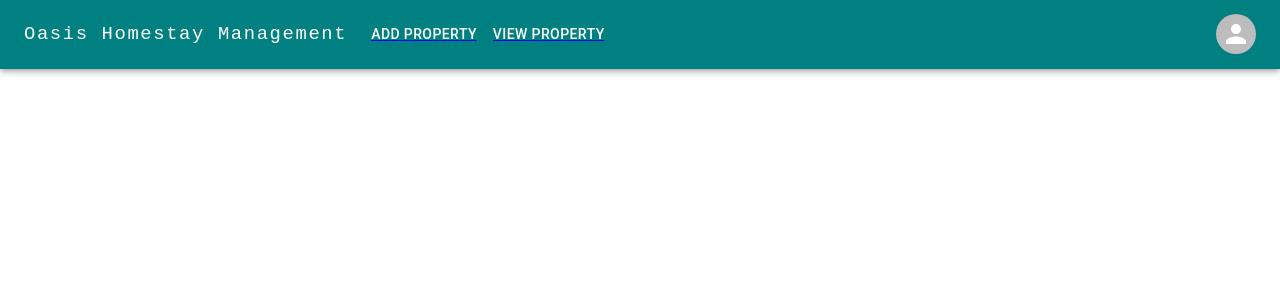
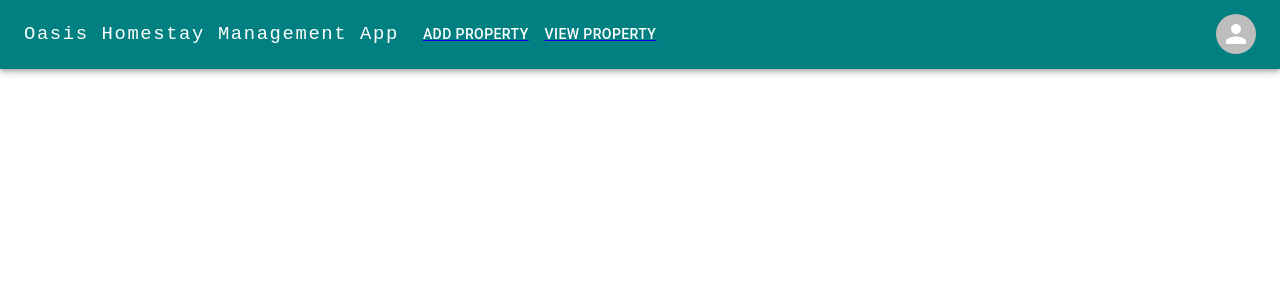
Before and after one commit to pratibhaxa/oasis-homestay-management, a React (Create React App) app: page /header in a window 1280 px wide. Shown: the top 300 px of the page. Built offline with nearby package versions, Linux system fonts and the light colour scheme.

Commit message:
files changed

```diff
--- a/src/pages/Header.jsx
+++ b/src/pages/Header.jsx
@@ -65,7 +65,7 @@ export const Header = () => {
                             textDecoration: 'none',
                         }}
                     >
-                        Oasis Homestay Management
+                        Oasis Homestay Management App
                     </Typography>
                     <Box
                         sx={{
```
